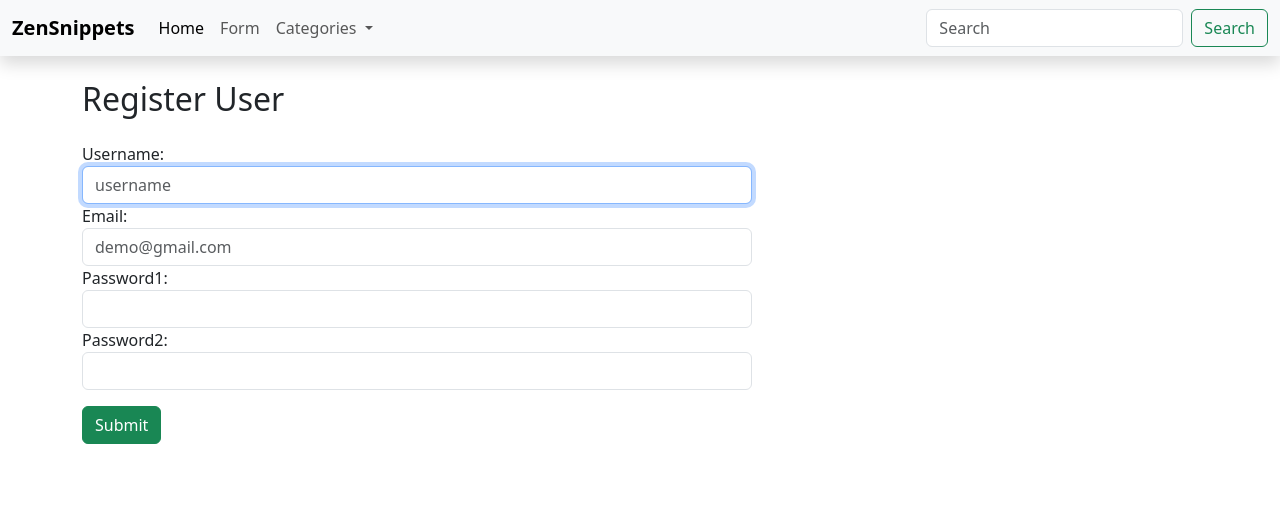
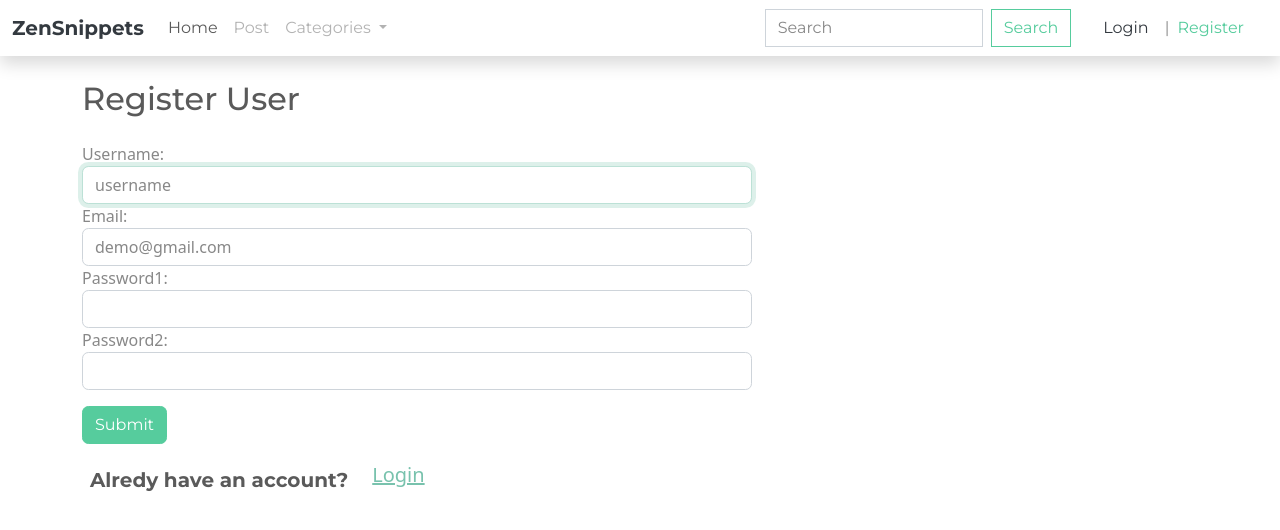
Before and after one commit to Abhiforu12/blog, a Django app: page /users/register/ in a window 1280 px wide. Shown: the top 530 px of the page. Run offline with Django 5.2, Linux system fonts and the light colour scheme; data comes from the database, SQL or seed files in the repository; both versions use the stored data as it was after the commit; some libraries are stand-ins or nearby versions.

Commit message:
'updated'

```diff
--- a/abhiblog/settings.py
+++ b/abhiblog/settings.py
@@ -130,3 +130,7 @@ MEDIA_ROOT = 'static/media/'
 # https://docs.djangoproject.com/en/5.0/ref/settings/#default-auto-field
 
 DEFAULT_AUTO_FIELD = 'django.db.models.BigAutoField'
+
+LOGIN_REDIRECT_URL = 'article:index'
+
+LOGIN_URL ='users:login'
--- a/article/views.py
+++ b/article/views.py
@@ -1,7 +1,7 @@
-from django.shortcuts import render,redirect
+from django.shortcuts import render, redirect
 from .models import *
-from .forms import ArticleForm
-
+from .forms import *
+from django.contrib.auth.decorators import login_required
 # Create your views here.
 
 #conetxt processor - category
@@ -23,7 +23,6 @@ def index(request):
     }
 
     return render(request, 'article/index.html', context)
-
 
 
 def single_article(request, pk):
@@ -57,18 +56,16 @@ def categorised_article(request, pk):
 
     return render(request, 'article/categorised_article.html', context)
 
+@login_required
 def post_article(request):
-
     form = ArticleForm()
-
-    if request.method =="POST":
-        form = ArticleForm(request.POST,request.FILES)
+    if request.method == "POST":
+        form = ArticleForm(request.POST, request.FILES)
         if form.is_valid():
             form.save()
-            return redirect('article:single_article',pk=form.instance.id)
+            return redirect('article:single_article', pk=form.instance.id)
 
-
-    context={
-        'form':form
+    context = {
+        'form' : form
     }
-    return render(request,'article/article_form.html',context)
+    return render(request, 'article/article_form.html', context)
--- a/templates/base.html
+++ b/templates/base.html
@@ -4,17 +4,31 @@
     <meta charset="UTF-8">
     <meta name="viewport" content="width=device-width, initial-scale=1.0">
     <title>Document</title>
+{% comment %}
+    <link href="https://cdn.jsdelivr.net/npm/bootstrap@5.3.2/dist/css/bootstrap.min.css" rel="stylesheet" integrity="sha384-T3c6CoIi6uLrA9TneNEoa7RxnatzjcDSCmG1MXxSR1GAsXEV/Dwwykc2MPK8M2HN" crossorigin="anonymous">
+    <script src="https://cdn.jsdelivr.net/npm/bootstrap@5.3.2/dist/js/bootstrap.bundle.min.js" integrity="sha384-C6RzsynM9kWDrMNeT87bh95OGNyZPhcTNXj1NW7RuBCsyN/o0jlpcV8Qyq46cDfL" crossorigin="anonymous"></script> {% endcomment %}
 
-    <link href="https://cdn.jsdelivr.net/npm/bootstrap@5.3.2/dist/css/bootstrap.min.css" rel="stylesheet" integrity="sha384-T3c6CoIi6uLrA9TneNEoa7RxnatzjcDSCmG1MXxSR1GAsXEV/Dwwykc2MPK8M2HN" crossorigin="anonymous">
-    <script src="https://cdn.jsdelivr.net/npm/bootstrap@5.3.2/dist/js/bootstrap.bundle.min.js" integrity="sha384-C6RzsynM9kWDrMNeT87bh95OGNyZPhcTNXj1NW7RuBCsyN/o0jlpcV8Qyq46cDfL" crossorigin="anonymous"></script>
+    <link rel="stylesheet" href="https://bootswatch.com/5/minty/bootstrap.min.css">
+
+    <link rel="stylesheet" href="https://cdnjs.cloudflare.com/ajax/libs/font-awesome/4.7.0/css/font-awesome.min.css">
+
+    <!-- JavaScript -->
+
+    <script src="https://code.jquery.com/jquery-3.5.1.min.js" integrity="sha256-9/aliU8dGd2tb6OSsuzixeV4y/faTqgFtohetphbbj0=" crossorigin="anonymous"></script>
+
+  <!-- JavaScript Popper -->
+
+    <script src="https://cdn.jsdelivr.net/npm/bootstrap@5.2.2/dist/js/bootstrap.bundle.min.js" integrity="sha384-OERcA2EqjJCMA+/3y+gxIOqMEjwtxJY7qPCqsdltbNJuaOe923+mo//f6V8Qbsw3" crossorigin="anonymous"></script>
+  <!-- Bootstrap Max CDN -->
+
+    <script src="https://maxcdn.bootstrapcdn.com/bootstrap/4.0.0/js/bootstrap.min.js"></script>
 
 </head>
 <body>
-
     {% block nav %}
     <nav class="navbar navbar-expand-lg bg-body-tertiary shadow">
         <div class="container-fluid">
-          <a class="navbar-brand fw-bolder" href="{% url "article:index" %}">ZenSnippets</a>
+          <a class="navbar-brand fw-bolder text-dark" href="{% url "article:index" %}">ZenSnippets</a>
           <button class="navbar-toggler" type="button" data-bs-toggle="collapse" data-bs-target="#navbarSupportedContent" aria-controls="navbarSupportedContent" aria-expanded="false" aria-label="Toggle navigation">
             <span class="navbar-toggler-icon"></span>
           </button>
@@ -24,8 +38,10 @@
                 <a class="nav-link active" aria-current="page" href="{% url "article:index" %}">Home</a>
               </li>
               <li class="nav-item">
-                <a class="nav-link" href="{% url "article:post_article" %}">Form</a>
+                <a class="nav-link" href="{% url "article:post_article" %}">Post</a>
               </li>
+
+
               <li class="nav-item dropdown">
                 <a class="nav-link dropdown-toggle" href="#" role="button" data-bs-toggle="dropdown" aria-expanded="false">
                   Categories
@@ -40,11 +56,58 @@
                   <li><a class="dropdown-item" href="{% url "article:categorised_article" 0 %}">All</a></li>
                 </ul>
               </li>
+
+              {% comment %} login logout btn  {% endcomment %}
+              {% comment %} {% if user.is_authenticated %}
+
+                <li class="nav-item">
+                  <a class="nav-link text-decoration-none" href="{% url "users:profile" %}">Profile</a>
+                </li>
+
+                <li class="nav-item">
+                  <form class="nav-link" action="{% url "users:logout" %}" method="POST">
+                    {% csrf_token %}
+                    <button class='btn btn-outline-danger py-0 border-0' type="submit">Logout</button>
+                  </form>
+                </li>
+
+              {% else %}
+
+                <li class="nav-item ">
+                  <form class="nav-link" action="{% url "users:login" %}" method="POST">
+                    {% csrf_token %}
+                    <button class='btn btn-outline-success py-0 fw-bold border-0' type="submit">Login</button>
+                  </form>
+                </li>
+                <span class="mt-2">|</span>
+                <li class="nav-item ">
+                  <a class="nav-link text-decoration-none text-success m-0" href="{% url "users:register" %}">Register</a>
+                </li>
+              {% endif %}   {% endcomment %}
             </ul>
+
             <form class="d-flex" role="search">
-              <input class="form-control me-2" type="search" placeholder="Search" aria-label="Search">
-              <button class="btn btn-outline-success" type="submit">Search</button>
+              <input class="form-control me-2 rounded-0" type="search" placeholder="Search" aria-label="Search">
+              <button class="btn btn-outline-success rounded-0" type="submit">Search</button>
             </form>
+
+            <div class="auth d-flex mx-3">
+              {% if user.is_authenticated %}
+                <a class="nav-link text-decoration-none mx-3" href="{% url "users:profile" %}">Profile</a>
+                <span class="">|</span>
+                <form class="nav-link" action="{% url "users:logout" %}" method="POST">
+                  {% csrf_token %}
+                  <button class='btn btn-outline-danger py-0 border-0' type="submit">Logout</button>
+                </form>
+              {% else %}
+                <form class="nav-link" action="{% url "users:login" %}" method="POST">
+                  {% csrf_token %}
+                  <button class='btn btn-outline-dark py-0 border-0 mx-1' type="submit">Login</button>
+                </form>
+                <span class="">|</span>
+                <a class="nav-link text-decoration-none text-success mx-2" href="{% url "users:register" %}">Register</a>
+              {% endif %}
+            </div>
           </div>
         </div>
       </nav>
--- a/users/templates/Users/register.html
+++ b/users/templates/Users/register.html
@@ -13,6 +13,12 @@
 
         <button class="btn btn-success my-3" type="submit">Submit</button>
     </form>
+
+    <div class="d-flex">
+        <h5 class='mt-2 fw-semibold mx-2'>Alredy have an account?</h5>
+        <a class='mx-3 fs-5'  href="{% url "users:login" %}">Login</a>
+    </div>
+
 </div>
 
 {% endblock content %}
--- a/users/urls.py
+++ b/users/urls.py
@@ -1,9 +1,15 @@
 from django.urls import path
 from .views import *
+from django.contrib.auth.views import LoginView,LogoutView
 
 
 app_name = 'users'
 
 urlpatterns = [
     path('register/',register,name='register'),
+    path('login/',LoginView.as_view(template_name='users/login.html'),name='login'),
+    path('logout/',LogoutView.as_view(template_name='users/logout.html'),name='logout'),
+    path('profile/',profile,name='profile'),
+
+
 ]
--- a/users/views.py
+++ b/users/views.py
@@ -19,3 +19,6 @@ def register(request):
     }
 
     return render(request, 'users/register.html', context)
+
+def profile(request):
+    return render(request,'users/profile.html')
```
Also changed, not shown: users/templates/Users/login.html (added, +36 -0 lines), users/templates/Users/logout.html (added, +11 -0 lines), users/templates/Users/profile.html (added, +11 -0 lines), db.sqlite3.
